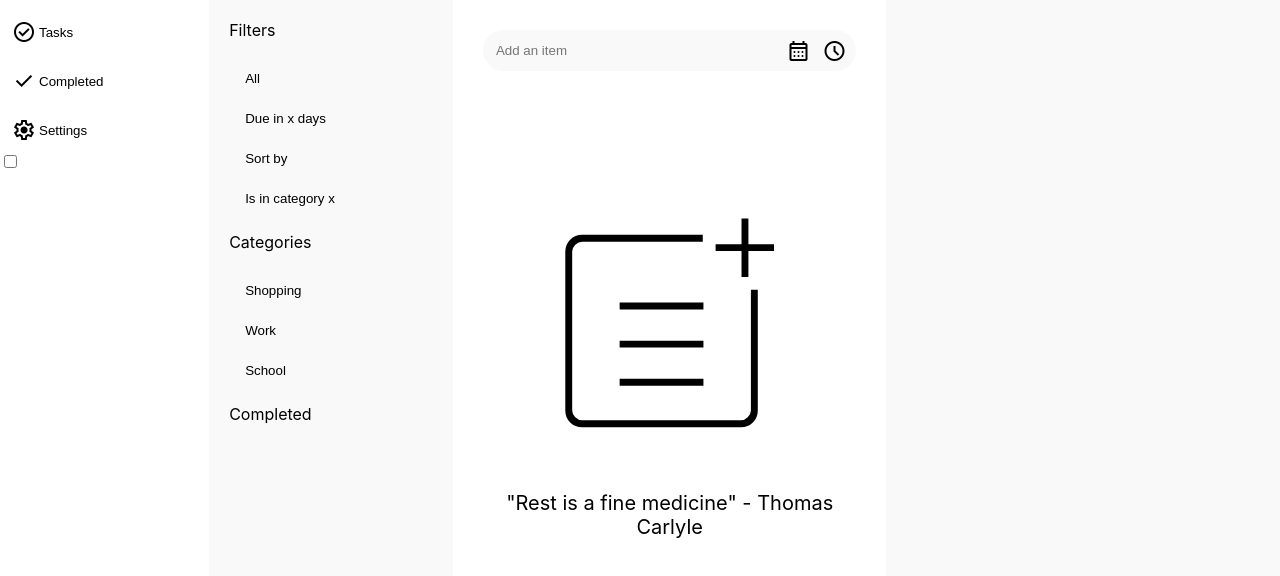
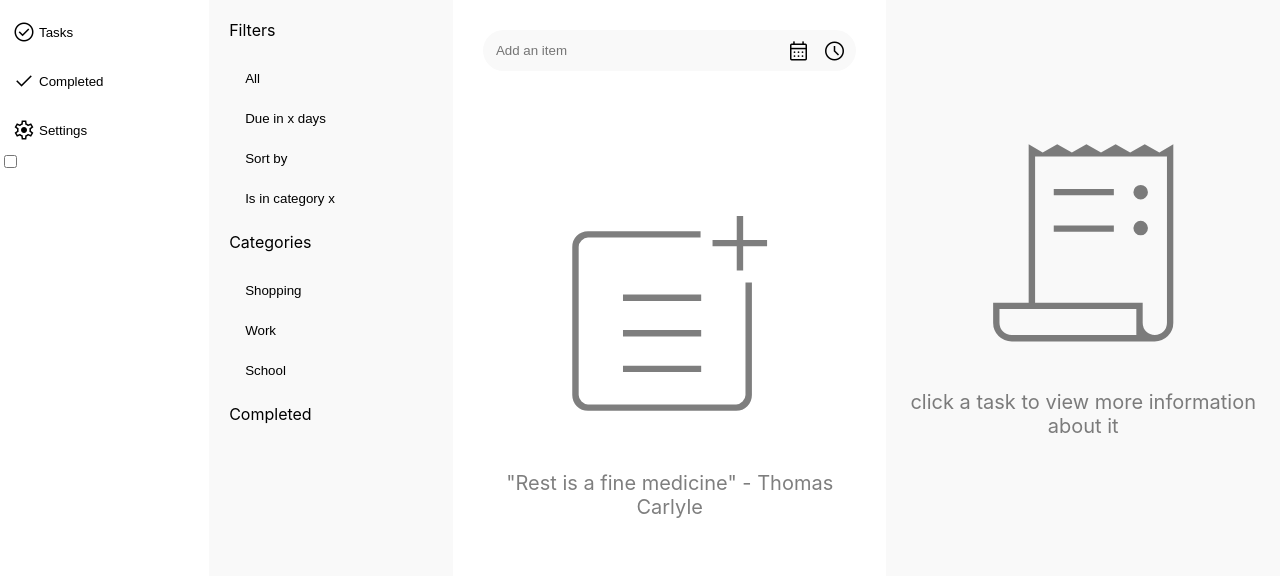
Before and after one commit to kelvin-14/Avocado_PC, a React (Create React App) app in the folder avocadoui/: page / in a window 1280 px wide. Shown: the top 576 px of the page. Built offline with nearby package versions, Linux system fonts and the light colour scheme.

Commit message:
preliminary styling for the details section

```diff
--- a/avocadoui/src/components/MainView.tsx
+++ b/avocadoui/src/components/MainView.tsx
@@ -29,7 +29,7 @@ function MainView(
             break;
 
         case 2:
-            pageToShow = <TimePickerButton/>
+            pageToShow = <p>sdfdsfasd</p>
             break;
 
         case 3:
--- a/avocadoui/src/components/tasks/CalendarButton.tsx
+++ b/avocadoui/src/components/tasks/CalendarButton.tsx
@@ -1,7 +1,7 @@
 import { useState } from 'react';
 import '../../css/CalendarButton.css'
 
-const CalendarButton = () => {
+const CalendarButton = ({label}: {label: string | null}) => {
     const [date, setDate] = useState("")
 
     const changeDate = (e: React.ChangeEvent<HTMLInputElement>) => {
@@ -19,7 +19,10 @@ const CalendarButton = () => {
             />
             <span className="material-symbols-outlined">
                 calendar_month
-          </span>
+            </span>
+            {
+                label !== null ? <p className = "pickerLabel">{label}</p> : null
+            }
         </button>
         </div>
     );
--- /dev/null
+++ b/avocadoui/src/components/tasks/Details.tsx
@@ -0,0 +1,34 @@
+import { useEffect, useState } from 'react';
+import '../../css/Details.css'
+import Task from '../../objects/Task';
+import CalendarButton from './CalendarButton';
+import TimePickerButton from './TimePickerButton';
+
+function Details(
+    {focusedTask}: {focusedTask: Task | undefined}
+) {
+  const [task, setTask] = useState<Task>()
+  const [title, setTitle] = useState(focusedTask?.title)
+
+  useEffect(() => {
+    setTask(focusedTask)
+  })
+
+  const changeTitle = (e: React.ChangeEvent<HTMLInputElement>) => {
+    setTitle(e.target.value)
+  }
+
+  return (
+    <div className="Details">
+        <input className = "taskTitle"  value={title} onChange={changeTitle}/>
+        <div className= "DetailItem">
+            <CalendarButton label = {"Date Due"}/>
+        </div>
+        <div className= "DetailItem">
+            <TimePickerButton label = {"Time Due"}/>
+        </div>
+    </div>
+  );
+}
+
+export default Details;
--- a/avocadoui/src/components/tasks/ListView.tsx
+++ b/avocadoui/src/components/tasks/ListView.tsx
@@ -49,8 +49,8 @@ function ListView(
           value={inputString}
         />
         <div className = 'calendarIcon'>
-          <CalendarButton/>
-          <TimePickerButton/>
+          <CalendarButton label = {null}/>
+          <TimePickerButton  label = {null}/>
         </div>
 
       </div>
--- a/avocadoui/src/components/tasks/TaskDetails.tsx
+++ b/avocadoui/src/components/tasks/TaskDetails.tsx
@@ -1,6 +1,8 @@
 import { useEffect, useState } from 'react';
 import '../../css/TaskDetails.css'
 import Task from '../../objects/Task';
+import EmptyPage from './EmptyPage';
+import Details from './Details';
 
 function TaskDetails(
     {focusedTask}: {focusedTask: Task | undefined}
@@ -13,7 +15,12 @@ function TaskDetails(
 
   return (
     <div className="TaskDetails">
-        <p>{task?.title}</p>
+        {
+          focusedTask === undefined ?
+          <EmptyPage icon = "receipt_long" label = "click a task to view more information about it"/>
+          :
+          <Details focusedTask={focusedTask}/>
+        }
     </div>
   );
 }
--- a/avocadoui/src/components/tasks/TimePickerButton.tsx
+++ b/avocadoui/src/components/tasks/TimePickerButton.tsx
@@ -1,7 +1,7 @@
 import { useState } from 'react';
 import '../../css/TimePickerButton.css'
 
-const TimePickerButton = () => {
+const TimePickerButton = ({label}: {label: string | null}) => {
     const [time, setTime] = useState("")
 
     const changeTime = (e: React.ChangeEvent<HTMLInputElement>) => {
@@ -19,7 +19,10 @@ const TimePickerButton = () => {
             />
             <span className="material-symbols-outlined">
                 schedule
-          </span>
+            </span>
+            {
+                label !== null ? <p className = "pickerLabel">{label}</p> : null
+            }
         </button>
         </div>
     );
--- a/avocadoui/src/css/CalendarButton.css
+++ b/avocadoui/src/css/CalendarButton.css
@@ -3,6 +3,10 @@
 
 .datepicker-native {
     position: relative;
+    display: flex;
+    flex-direction: row;
+    align-items: center;
+    justify-content: center;
 }
 .datepicker-native-input {
     position: absolute;
--- /dev/null
+++ b/avocadoui/src/css/Details.css
@@ -0,0 +1,25 @@
+.Details {
+    padding: 20px 20px 0px 20px;
+    width: 100%;
+    height: 100%;
+}
+.taskTitle {
+    font-size: 27px;
+    border: none;
+    background-color: var(--surface);
+}
+.taskTitle:focus {
+    border: none;
+    outline: none;
+}
+.DetailItem {
+    width: 100%;
+    display: flex;
+    flex-direction: row;
+    padding: 20px 0px 0px 0px;
+    margin-bottom: 10px;
+}
+.DetailItemName {
+    width: 100%;
+    margin-bottom: 0;
+}
--- a/avocadoui/src/css/EmptyPage.css
+++ b/avocadoui/src/css/EmptyPage.css
@@ -3,12 +3,13 @@
     flex-direction: column;
     width: 100%;
     height: 100%;
+    opacity: 0.5;
 
 }
 .EmptyPage .material-symbols-outlined {
     width: 100%;
     justify-content: center;
-    font-size: 300px;
+    font-size: 280px;
     padding-top: 100px ;
     font-weight: 100;
 }
--- a/avocadoui/src/css/TaskDetails.css
+++ b/avocadoui/src/css/TaskDetails.css
@@ -3,3 +3,8 @@
     height: 100%;
     background-color: var(--surface);
 }
+
+#description {
+    width: 100%;
+    height: 100%;
+}
--- a/avocadoui/src/css/TimePickerButton.css
+++ b/avocadoui/src/css/TimePickerButton.css
@@ -1,8 +1,13 @@
 .TimePickerButton {
+
 }
 
 .timepicker-native {
     position: relative;
+    display: flex;
+    flex-direction: row;
+    align-items: center;
+    justify-content: center;
 }
 .timepicker-native-input {
     position: absolute;
@@ -23,3 +28,10 @@
     opacity: 0;
     cursor: pointer;
 }
+.pickerLabel {
+    margin: 0;
+    padding-left: 10px;
+}
+.material-symbols-outlined {
+    font-weight: 300;
+}
--- a/package.json
+++ b/package.json
@@ -20,7 +20,10 @@
     "electron-builder": "^24.6.3"
   },
   "dependencies": {
+    "@types/react": "^18.2.18",
+    "@types/react-datepicker": "^4.15.0",
     "electron-packager": "^17.1.1",
-    "electronmon": "^2.0.2"
+    "electronmon": "^2.0.2",
+    "react-datepicker": "^4.16.0"
   }
 }
```
Also changed, not shown: 1 other file (tests, documents, lock files or other folders).
